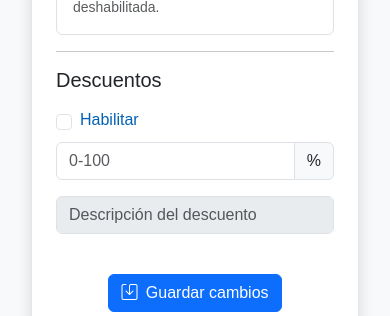
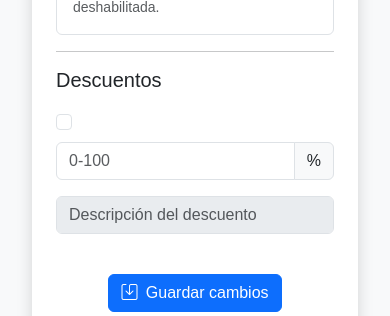
Before and after one commit to AnaSprungli-04/MetroPagos-Inscripciones, a Flask app: page /admin in a window 390 px wide. Shown: the part 2371-2687 px from the top of the page. Run offline with Flask 3, Linux system fonts and the light colour scheme; the visitor is signed in with stand-in values (Sample User, id 1); parts of the project's set-up code (start-up, migrations or seed data) failed here and were passed over.

Commit message:
responsivex3

```diff
--- a/templates/admin.html
+++ b/templates/admin.html
@@ -144,7 +144,7 @@
                         <div class="d-flex flex-column flex-sm-row align-items-start align-items-sm-center mb-3 gap-2">
                             <div class="form-check d-flex align-items-center">
                                 <input class="form-check-input" type="checkbox" id="discount_enabled" name="discount_enabled" {% if settings.discount_enabled %}checked{% endif %}>
-                                <label class="form-check-label ms-2" for="discount_enabled">Habilitar</label>
+                                <label class="form-check-label ms-2" for="discount_enabled"></label>
                             </div>
                             <div class="input-group">
                                 <input class="form-control" type="number" id="discount_percentage" name="discount_percentage" value="{{ settings.discount_percentage }}" min="0" max="100" placeholder="0-100">
```
